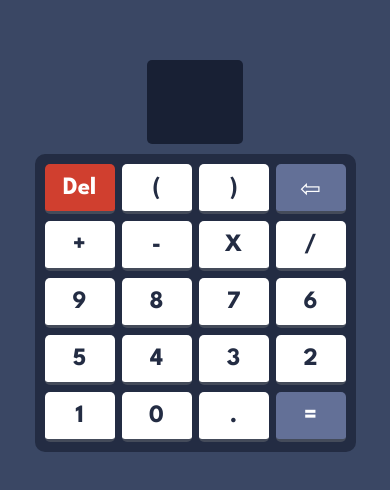
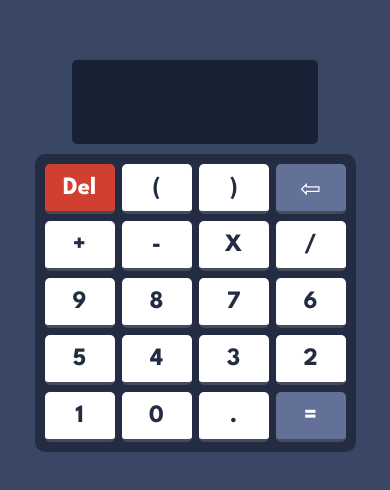
Before and after one commit to Achmad96/calculator-web, a React (Create React App) app: page / in a window 390 px wide. Shown: the part 166-656 px from the top of the page. Built offline with nearby package versions, Linux system fonts and the light colour scheme; the HTML template or start-up script is replaced by a standard one.

Commit message:
modified App.css

```diff
--- a/src/App.css
+++ b/src/App.css
@@ -26,6 +26,12 @@ body {
   width: 35%;
   gap: 10px;
   align-items: center;
+}
+
+@media only screen and (max-width: 768px) {
+  .container {
+    width: 90%;
+  }
 }
 
 .wrapper-results {
```
